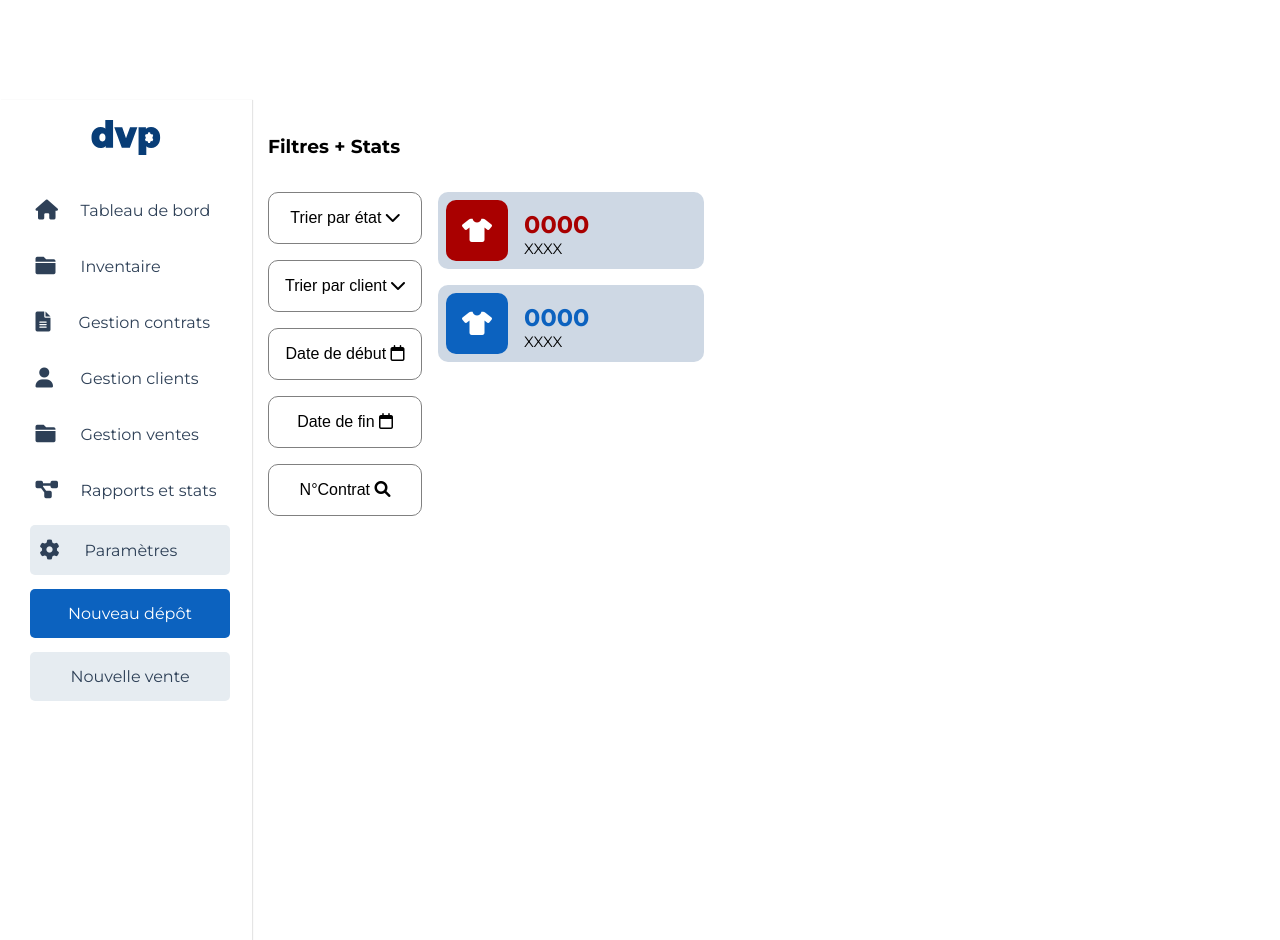
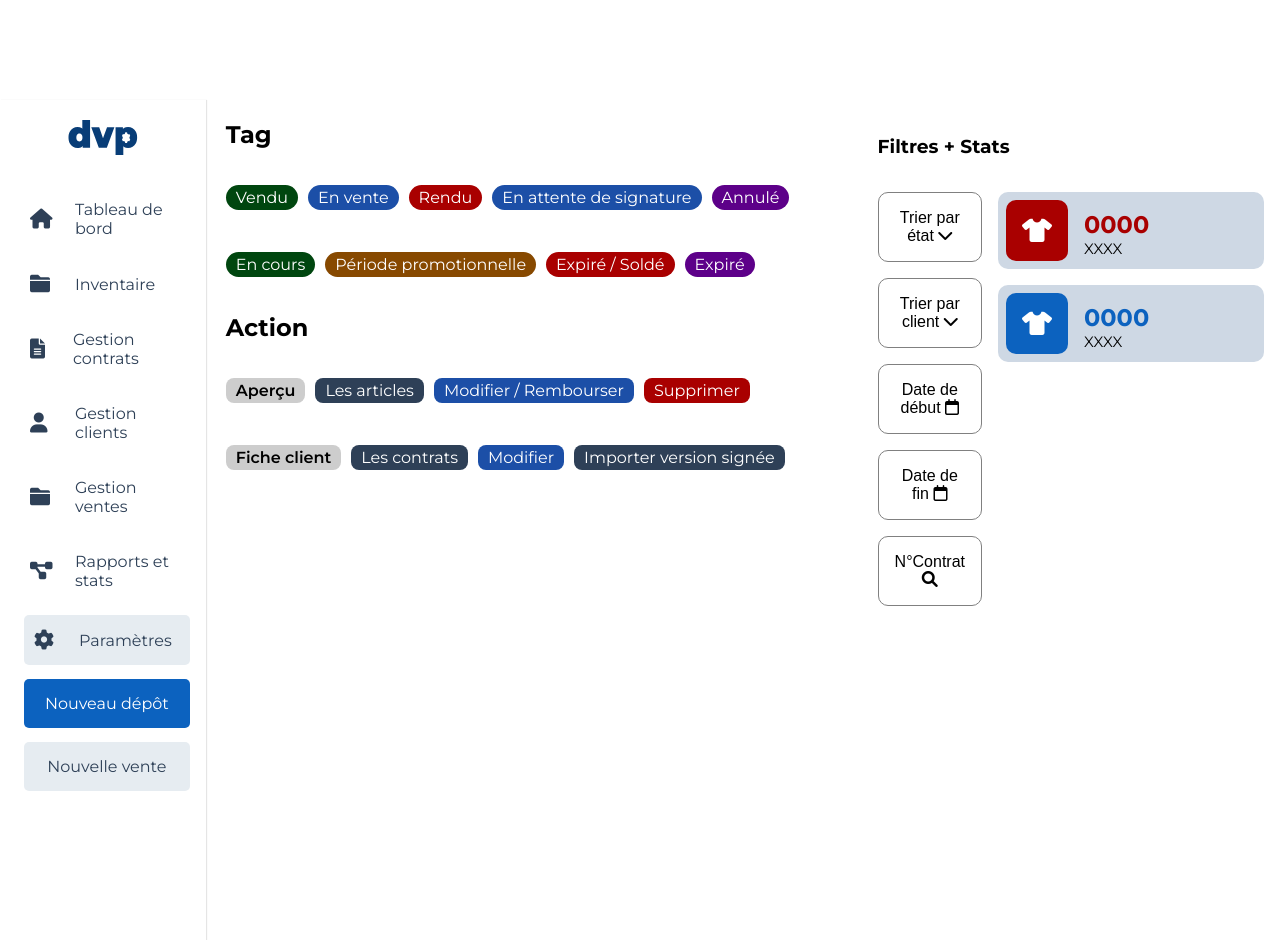
Before and after one commit to TonyCse/KIT-UI, a website: page index.html in a window 1280 px wide. Drawn offline with Linux system fonts and the light colour scheme.

Commit message:
modification index.html

```diff
--- a/index.html
+++ b/index.html
@@ -4,8 +4,7 @@
     <meta charset="UTF-8" />
     <meta name="viewport" content="width=device-width, initial-scale=1.0" />
     <title>Kit UI</title>
-    <link rel="stylesheet" href="https://cdnjs.cloudflare.com/ajax/libs/font-awesome/6.0.0-beta3/css/all.min.css"
-    />
+    <link rel="stylesheet" href="https://cdnjs.cloudflare.com/ajax/libs/font-awesome/6.0.0-beta3/css/all.min.css"/>
     <link rel="stylesheet" href="./dist/css/styles.css" />
     <link rel="stylesheet" href="https://fonts.googleapis.com/css2?family=Montserrat:wght@400;500;600;700&display=swap"
     />
@@ -67,6 +66,37 @@
         </ul>
       </article>
 
+      <div>
+            <section class="tag">
+                  <h2>Tag</h2>
+                  <div class="tagContainer">
+                        <p class="tagContainer_card green">Vendu</p>
+                        <p class="tagContainer_card blue">En vente</p>
+                        <p class="tagContainer_card red">Rendu</p>
+                        <p class="tagContainer_card blue">En attente de signature</p>
+                        <p class="tagContainer_card purple">Annulé</p>
+                        <p class="tagContainer_card green">En cours</p>
+                        <p class="tagContainer_card yellow">Période promotionnelle</p>
+                        <p class="tagContainer_card red">Expiré / Soldé</p>
+                        <p class="tagContainer_card purple">Expiré</p>
+                  </div>
+            </section>
+
+            <section class="action">
+                  <h2>Action</h2>
+                  <div class="actionContainer">
+                        <p class="actionContainer_card gray">Aperçu</p>
+                        <p class="actionContainer_card darkBlue">Les articles</p>
+                        <p class="actionContainer_card lightBlue">Modifier / Rembourser</p>
+                        <p class="actionContainer_card red">Supprimer</p>
+                        <p class="actionContainer_card gray">Fiche client</p>
+                        <p class="actionContainer_card darkBlue">Les contrats</p>
+                        <p class="actionContainer_card lightBlue">Modifier</p>
+                        <p class="actionContainer_card darkBlue">Importer version signée</p>
+                  </div>
+            </section>
+      </div>
+
       <article class="filter-cards">
             <h1>Filtres + Stats</h1>
 
```
